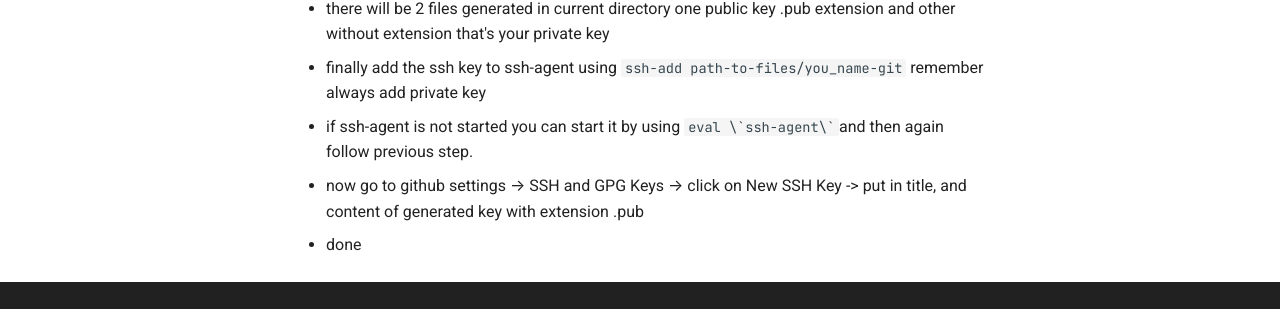
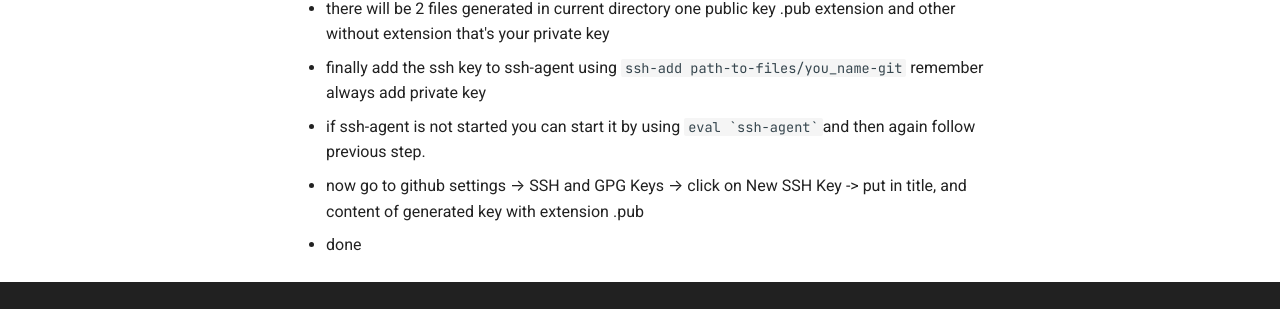
Before and after one commit to jayesh6297/knowledge-pot, an MkDocs documentation site: the page built from docs/Git/setting-up.md, in a window 1280 px wide and 1387 px high. Shown: the part 969-1278 px from the top of the window. Built offline with MkDocs 1.6.1 and Material for MkDocs 9.7.7, drawn with Linux system fonts in a browser that asks for light colours.

Commit message:
final final foramting for git

````diff
--- a/docs/Git/setting-up.md
+++ b/docs/Git/setting-up.md
@@ -20,6 +20,6 @@
 - provide filename to save generally i recommend to use githubusername-git
 - there will be 2 files generated in current directory one public key .pub extension and other without extension that's your private key
 - finally add the ssh key to ssh-agent using `ssh-add path-to-files/you_name-git` remember always add private key
-- if ssh-agent is not started you can start it by using ``` eval \`ssh-agent\` ```and then again follow previous step.
+- if ssh-agent is not started you can start it by using ``` eval `ssh-agent` ```and then again follow previous step.
 - now go to github settings &rarr; SSH and GPG Keys &rarr; click on New SSH Key -> put in title, and content of generated key with extension .pub
 - done
````
